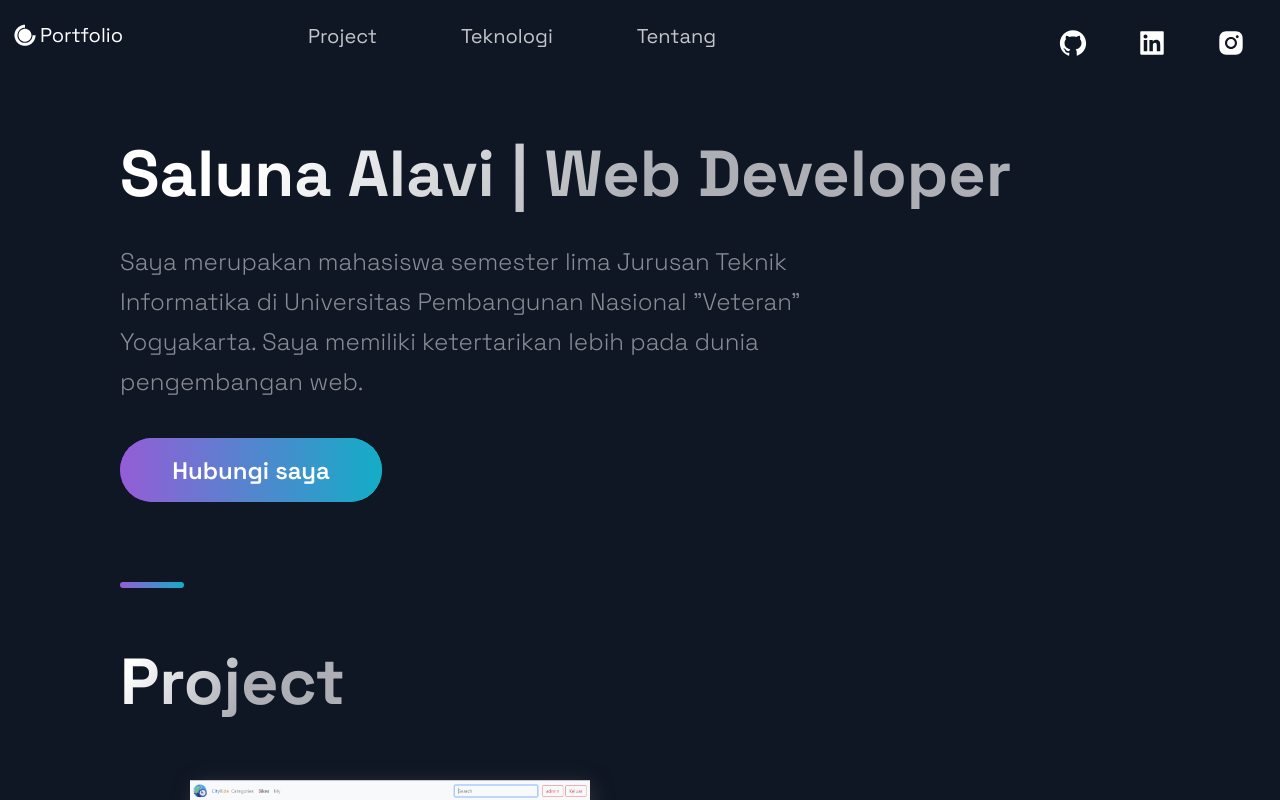
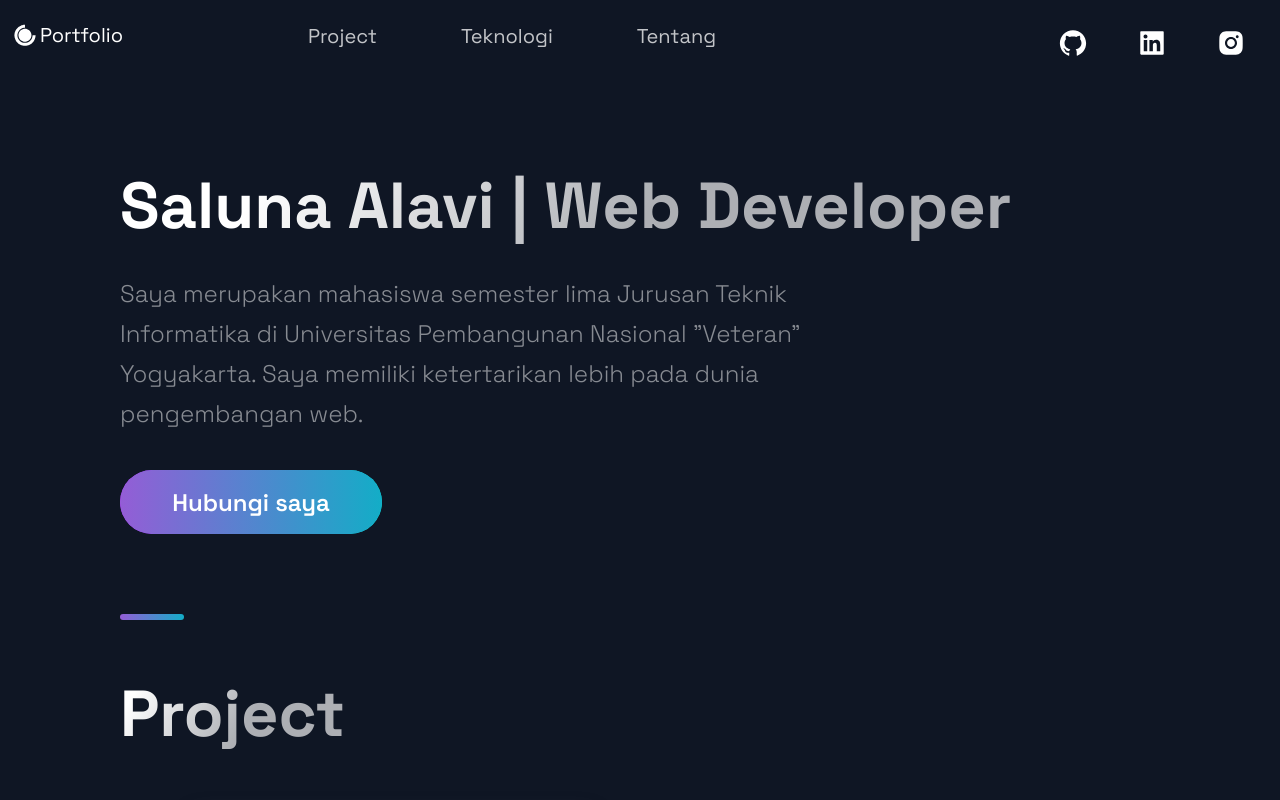
Before and after one commit to salunaalavi/Web-Portfolio, a Next.js app: page / in a window 1280 px wide. Shown: the top 800 px of the page. Built offline with nearby package versions, Linux system fonts and the light colour scheme.

Commit message:
Update Hero.js

```diff
--- a/src/components/Hero/Hero.js
+++ b/src/components/Hero/Hero.js
@@ -5,7 +5,7 @@ import Button from '../../styles/GlobalComponents/Button';
 import { LeftSection } from './HeroStyles';
 
 const Hero = (props) => (
-  <Section row nopadding>
+  <Section row>
     <LeftSection>
       <SectionTitle main center>
         Saluna Alavi | Web Developer
```
